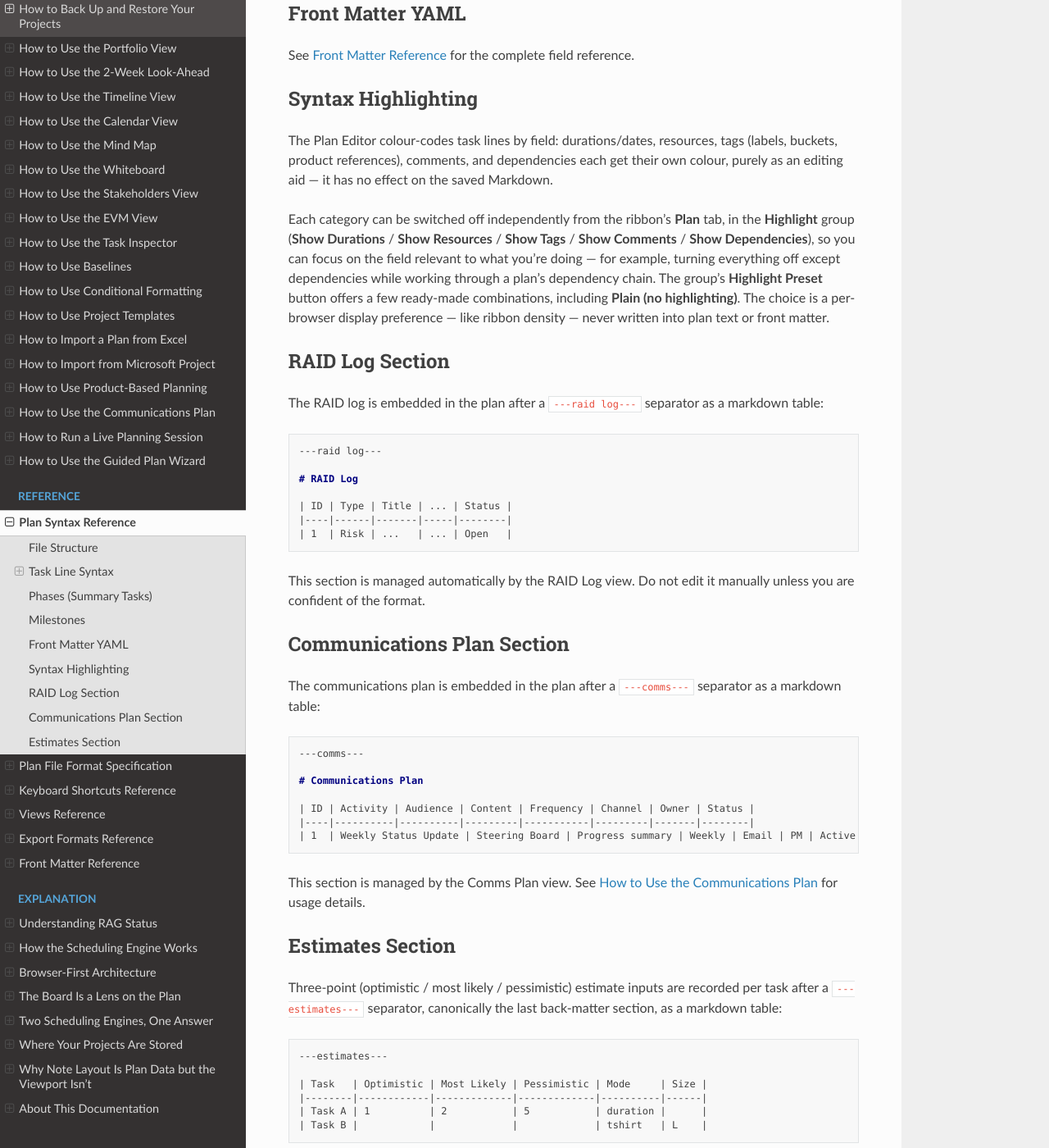
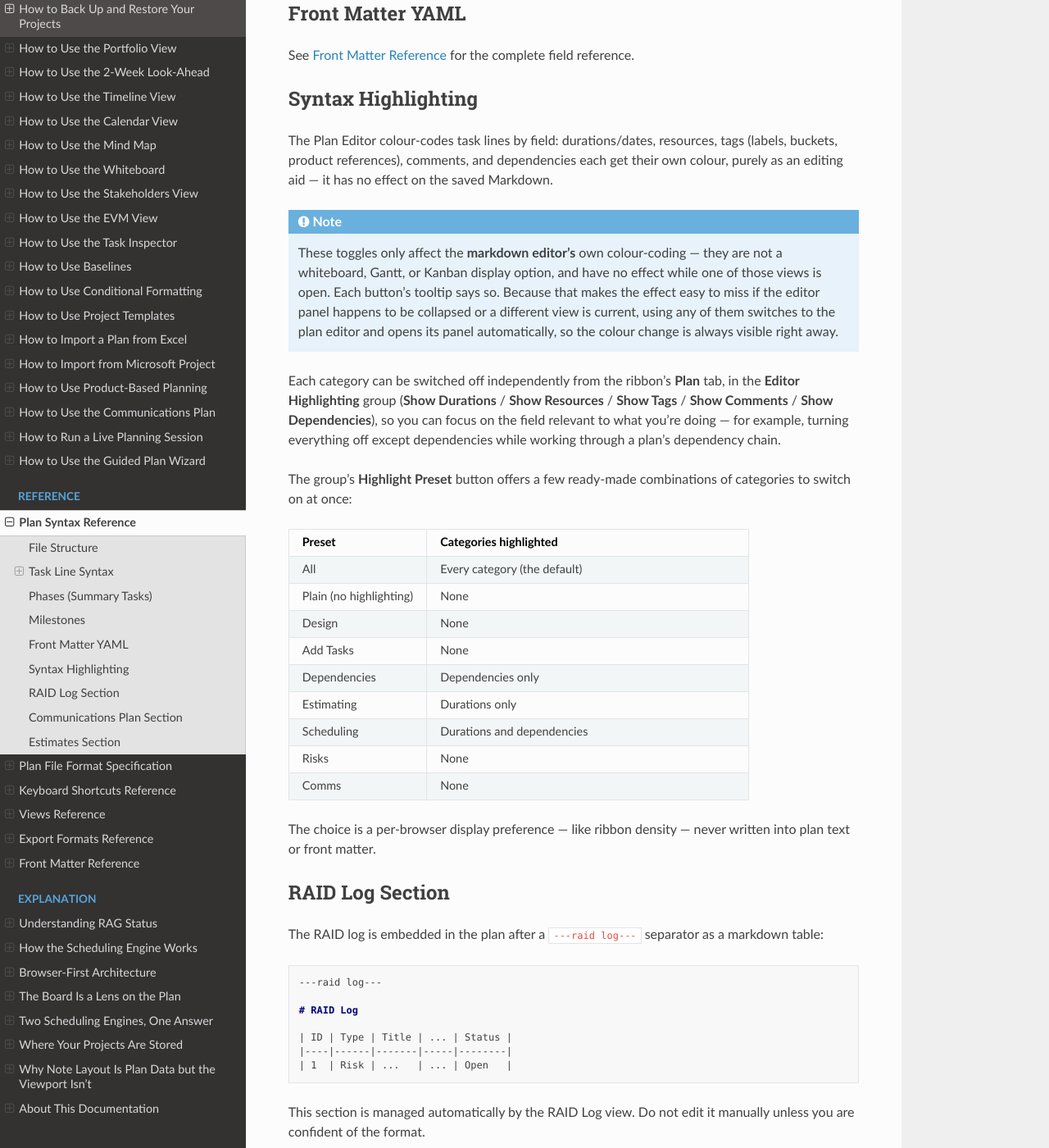
Before and after one commit to kevinmcaleer/noodleplanner, a Sphinx documentation site: the page built from docs/reference/plan-syntax.rst, in a window 1280 px wide and 1400 px high, scrolled down 4010 px. Shown: the whole window at 82% size. Built offline with Sphinx 7.4.7 and the Read the Docs theme 3.1.0, drawn with Linux system fonts in a browser that asks for light colours.

Commit message:
fix(ribbon): clarify editor syntax-highlight toggles reveal the editor (#1111)
The five "Show X" buttons and "Highlight Preset" in the Plan ribbon control
markdown-editor syntax highlighting only (#1051) -- they looked dead from
any other view because their effect never showed anywhere but the editor's
highlight overlay. Rename the ribbon group from "Highlight" to "Editor
Highlighting", and make each toggle/preset reveal the editor panel
(switch to notepad, expand it if collapsed) on use, the same "reveal what
the button affects" pattern #1047's Calendars button already established,
rather than leaving the effect silently invisible. Tooltips already existed
(added in #1159) but now note the auto-reveal behaviour too.

Documents the toggles and presets in docs/reference/plan-syntax.rst, and
adds coverage in tests/test_ribbon_ia.mjs (group rename) and
tests/test_ribbon_action_coverage.mjs (tooltip text, reveal-on-use
behaviour).

Co-Authored-By: Claude Sonnet 5 <noreply@anthropic.com>
Claude-Session: https://claude.ai/code/session_01Ufnv2TRk93tPUtZfCrWttX

```diff
--- a/docs/reference/plan-syntax.rst
+++ b/docs/reference/plan-syntax.rst
@@ -225,15 +225,53 @@ tags (labels, buckets, product references), comments, and dependencies each
 get their own colour, purely as an editing aid — it has no effect on the
 saved Markdown.
 
+.. note::
+
+   These toggles only affect the **markdown editor's** own colour-coding —
+   they are not a whiteboard, Gantt, or Kanban display option, and have no
+   effect while one of those views is open. Each button's tooltip says so.
+   Because that makes the effect easy to miss if the editor panel happens
+   to be collapsed or a different view is current, using any of them
+   switches to the plan editor and opens its panel automatically, so the
+   colour change is always visible right away.
+
 Each category can be switched off independently from the ribbon's **Plan**
-tab, in the **Highlight** group (**Show Durations** / **Show Resources** /
-**Show Tags** / **Show Comments** / **Show Dependencies**), so you can focus
-on the field relevant to what you're doing — for example, turning everything
-off except dependencies while working through a plan's dependency chain. The
-group's **Highlight Preset** button offers a few ready-made combinations,
-including **Plain (no highlighting)**. The choice is a per-browser display
-preference — like ribbon density — never written into plan text or front
-matter.
+tab, in the **Editor Highlighting** group (**Show Durations** / **Show
+Resources** / **Show Tags** / **Show Comments** / **Show Dependencies**), so
+you can focus on the field relevant to what you're doing — for example,
+turning everything off except dependencies while working through a plan's
+dependency chain.
+
+The group's **Highlight Preset** button offers a few ready-made combinations
+of categories to switch on at once:
+
+.. list-table::
+   :header-rows: 1
+   :widths: 30 70
+
+   * - Preset
+     - Categories highlighted
+   * - All
+     - Every category (the default)
+   * - Plain (no highlighting)
+     - None
+   * - Design
+     - None
+   * - Add Tasks
+     - None
+   * - Dependencies
+     - Dependencies only
+   * - Estimating
+     - Durations only
+   * - Scheduling
+     - Durations and dependencies
+   * - Risks
+     - None
+   * - Comms
+     - None
+
+The choice is a per-browser display preference — like ribbon density — never
+written into plan text or front matter.
 
 RAID Log Section
 -----------------
--- a/packages/noodle-web/src/noodle_web/static/ribbon-ia.js
+++ b/packages/noodle-web/src/noodle_web/static/ribbon-ia.js
@@ -67,7 +67,11 @@ export const TABS = [
             { name: 'Deliverables', lg: [['doc', 'Products']], cols: [[['board', 'Product Flow'], ['grid', 'Deliverables']]] },
             { name: 'Model', lg: [['bulb', 'Mind Map']], cols: [[['grid', 'Whiteboard'], ['timeline', 'Timeline']]] },
             {
-                name: 'Highlight',
+                // #1111: was 'Highlight' -- renamed since these buttons are
+                // easy to mistake for whiteboard/Gantt display options
+                // (they aren't; see LABEL_HELP in ribbon.js) and the plain
+                // "Highlight" caption didn't say what gets highlighted.
+                name: 'Editor Highlighting',
                 cols: [
                     [['clock', 'Show Durations'], ['resources', 'Show Resources']],
                     [['pin', 'Show Tags'], ['doc', 'Show Comments']],
```
Also changed, not shown: packages/noodle-web/src/noodle_web/static/ribbon.js (+50 -19 lines), 2 other files.
